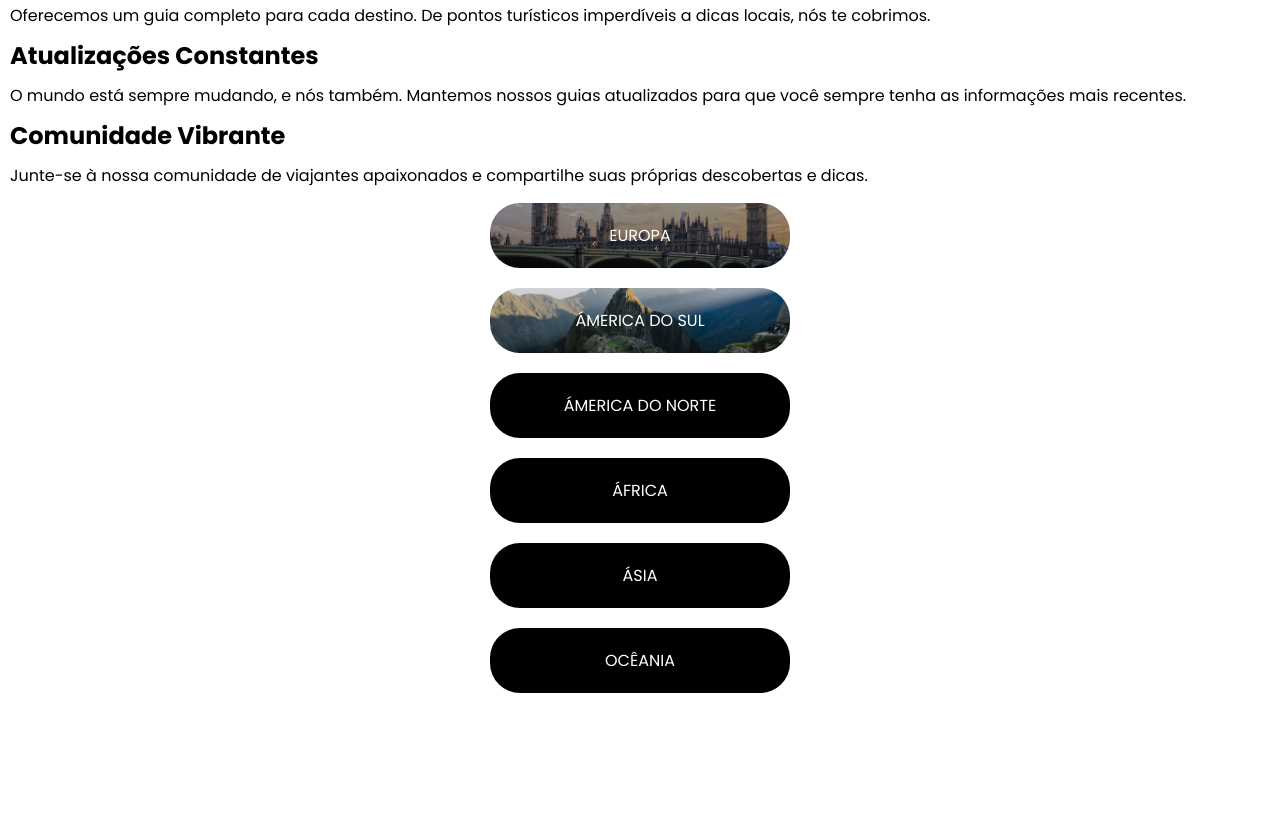
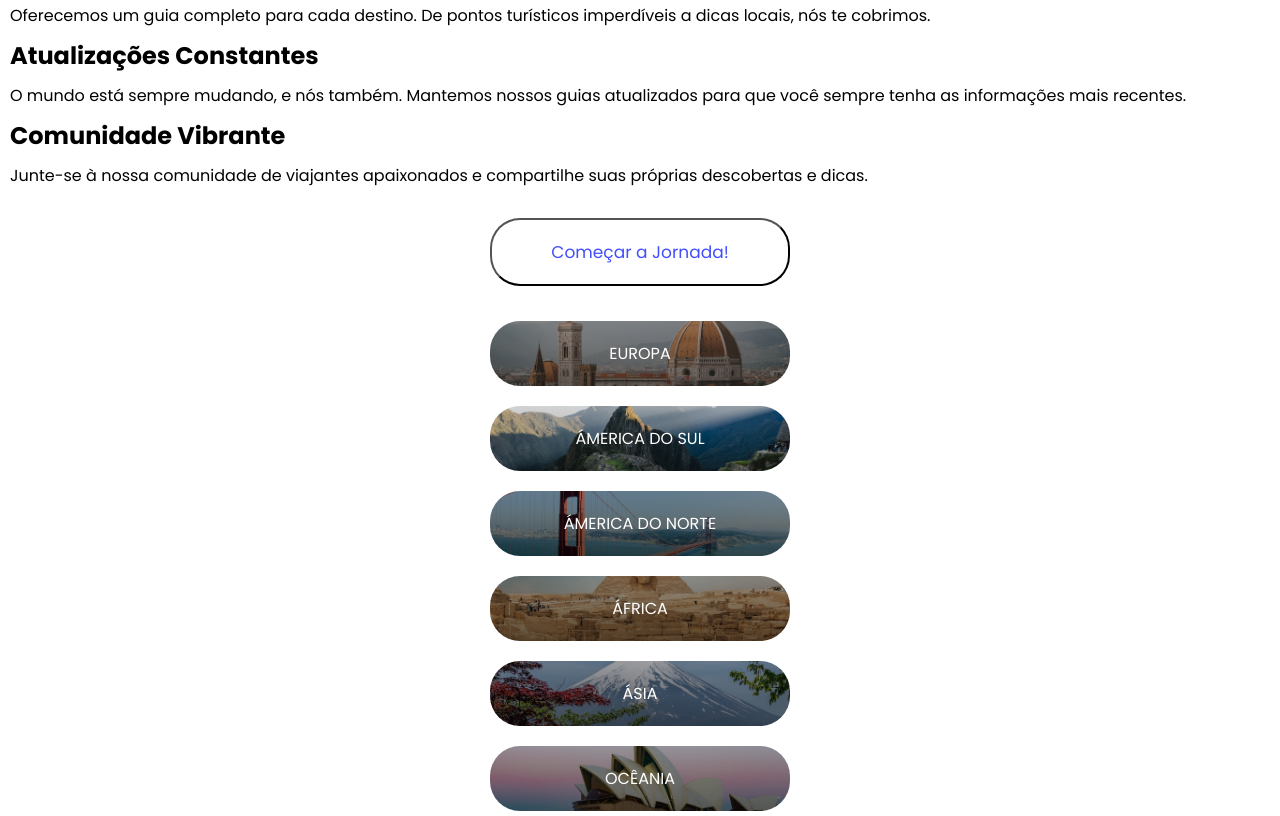
Before and after one commit to Leonardo-Valerio/projeto.trip, a plain HTML site: page index.html in a window 1280 px wide. Shown: the part 377-1193 px from the top of the page. Before the commit the page ends 1075 px from the top, so only its background shows below. Drawn offline with Linux system fonts and the light colour scheme.

Commit message:
botões da pagina principal feitos

```diff
--- a/estilos/styleHome.css
+++ b/estilos/styleHome.css
@@ -53,6 +53,27 @@ section > h1{
 section > h2,p{
     margin: 10px;
 }
+#start{
+    display: flex;
+    justify-content: center;
+    margin: 30px;
+}
+#comecar{
+    width: 300px;
+    border-radius: 30px;
+    padding: 9px;
+    background-color: white;
+    transition: background-color 0.3s ease;
+
+}
+#comecar:hover{
+    background-color: rgb(0, 0, 0);
+
+}
+#comecar p{
+    font-size: 17px;
+    color: #434ffc;
+}
 #continentes{
     display: flex;
     justify-content: center;
@@ -78,7 +99,7 @@ section > h2,p{
 
 }
 #europa{
-    background: linear-gradient(rgba(0, 0, 0, 0.151), rgba(0, 0, 0, 0.407)), url(../imagens/imgHome/pexels-pixabay-258117.jpg);
+    background: linear-gradient(rgba(0, 0, 0, 0.373), rgba(0, 0, 0, 0.586)), url(../imagens/imgHome/europa2.jpg);
     background-size: cover;
     background-position: center;
 }
@@ -87,3 +108,30 @@ section > h2,p{
     background-size: cover;
     background-position: center;
 }
+#asia{
+    background: linear-gradient(rgba(0, 0, 0, 0.373), rgba(0, 0, 0, 0.586)), url(../imagens/imgHome/asia.jpg);
+    background-size: cover;
+    background-position: center;
+}
+#americanorte{
+    background: linear-gradient(rgba(0, 0, 0, 0.373), rgba(0, 0, 0, 0.586)), url(../imagens/imgHome/america-do-norte.jpg);
+    background-size: cover;
+    background-position: center;
+}
+#africa{
+    background: linear-gradient(rgba(0, 0, 0, 0.373), rgba(0, 0, 0, 0.586)), url(../imagens/imgHome/africa.jpg);
+    background-size: cover;
+    background-position: center;
+}
+#oceania{
+    background: linear-gradient(rgba(0, 0, 0, 0.373), rgba(0, 0, 0, 0.586)), url(../imagens/imgHome/oceania.jpg);
+    background-size: cover;
+    background-position: center;
+}
+.cont{
+    transition: background 0.3s ease;
+}
+.cont:hover{
+    background: rgb(0, 0, 0) !important;
+
+}
--- a/index.html
+++ b/index.html
@@ -28,23 +28,32 @@
             <p>Junte-se à nossa comunidade de viajantes apaixonados e compartilhe suas próprias descobertas e dicas.</p>
 
         </section>
+        <section id="start">
+            <div>
+                <button id="comecar">
+                    <p>
+                        Começar a Jornada!
+                    </p>
+                </button>
+            </div>
+        </section>
         <section id="continentes">
-            <div id="europa">
+            <div id="europa" class="cont">
                 <a href="">EUROPA</a>
             </div>
-            <div id="americasul">
+            <div id="americasul" class="cont">
                 <a href="">ÁMERICA DO SUL</a>
             </div>
-            <div>
+            <div id="americanorte" class="cont">
                 <a href="">ÁMERICA DO NORTE</a>
             </div>
-            <div>
+            <div id="africa" class="cont">
                  <a href="">ÁFRICA</a>
             </div>
-            <div>
+            <div id="asia" class="cont">
                 <a href="">ÁSIA</a>
             </div>
-            <div>
+            <div id="oceania"  class="cont">
                 <a href="">OCÊANIA</a>
             </div>
 
```
Also changed, not shown: imagens/imgHome/africa.jpg (added), imagens/imgHome/america-do-norte.jpg (added), imagens/imgHome/asia.jpg (added), imagens/imgHome/europa.jpg (added), imagens/imgHome/europa2.jpg (added), imagens/imgHome/oceania.jpg (added).
